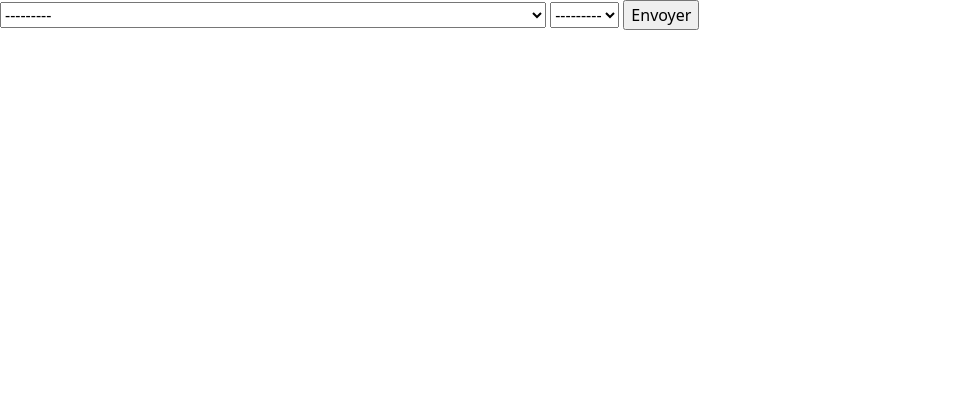
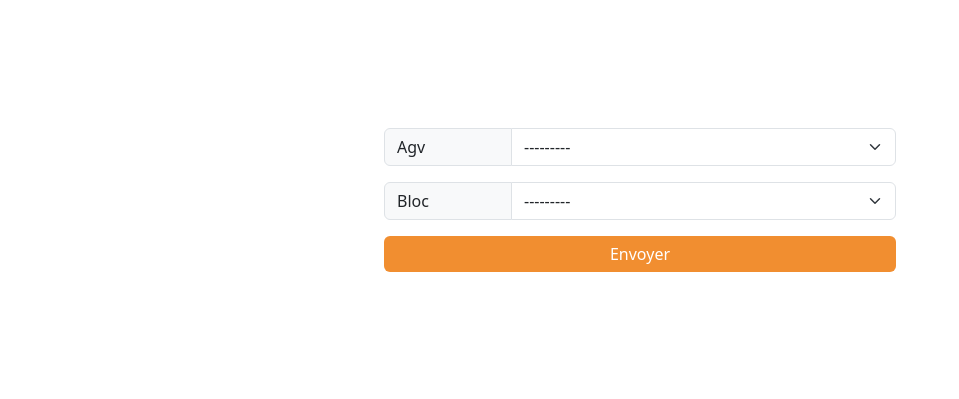
Before and after one commit to OussamaElm0/agv-control-panel, a Django app: page / in a window 1280 px wide. Shown: the top 399 px of the page, without its empty margins (0-959 px from the left). Run offline with Django 5.2, Linux system fonts and the light colour scheme; data comes from the database, SQL or seed files in the repository; parts of the project's set-up code (start-up, migrations or seed data) failed here and were passed over.

Commit message:
Costumize 'send command' form

```diff
--- a/commandes/forms.py
+++ b/commandes/forms.py
@@ -4,8 +4,9 @@ from agv.models import Agv
 from blocs.models import Bloc
 
 class CommandeForm(forms.ModelForm):
-    id_agv = forms.ModelChoiceField(queryset= Agv.objects.all())
-    id_bloc = forms.ModelChoiceField(queryset= Bloc.objects.all())
+    attriutes = {'class': "form-select"}
+    id_agv = forms.ModelChoiceField(queryset= Agv.objects.all(),widget=forms.Select(attrs=attriutes), label="Agv")
+    id_bloc = forms.ModelChoiceField(queryset= Bloc.objects.all(), widget=forms.Select(attrs=attriutes), label="Bloc")
 
     class Meta:
         model = Commande
--- /dev/null
+++ b/static/css/commandes/send.css
@@ -0,0 +1,19 @@
+main {
+    display: flex;
+    justify-content: center;
+    align-items: center;
+    height: 50vh;
+}
+.form-group {
+    display: flex;
+    flex-direction: row;
+}
+form {
+    width: 40%;
+}
+form button {
+    width: 100%;
+    background-color: #F18E30 !important;
+    color: white !important;
+    border: none !important;
+}
--- a/templates/commandes/send.html
+++ b/templates/commandes/send.html
@@ -1,15 +1,27 @@
 {% extends "layouts/app.html" %}
+{% load static %}
 
-{% block title %}
-    Envoyer Agv
-{% endblock title %}
+{% block head %}
+    <title>Envoyer Agv</title>
+    <link rel="stylesheet" href="{% static 'css/commandes/send.css' %}">
+{% endblock head %}
 
 {% block content %}
     <form method="post" action='{% url "sendCommand"%}'>
         {% csrf_token %}
         {% for field in form %}
-            {{ field }}
+            <div class="input-group mb-3">
+                <label for="{{ field.id_for_label }}" class="input-group-text col-3">{{ field.label }}</label>
+                {{ field }}
+                {% if field.errors %}
+                    <ul class="errors">
+                        {% for error in field.errors %}
+                            <li>{{ error }}</li>
+                        {% endfor %}
+                    </ul>
+                {% endif %}
+            </div>
         {% endfor %}
-        <input type="submit" value="Envoyer">
+        <button type="submit" class="btn btn-success">Envoyer</button>
     </form>
 {% endblock content %}
--- a/templates/layouts/app.html
+++ b/templates/layouts/app.html
@@ -1,12 +1,12 @@
-{% load static %}
 <!DOCTYPE html>
 <html>
 <head>
-    <title>{% block title %}
+    {% block head %}
 
-    {% endblock title %}</title>
+    {% endblock head %}
     <link href="https://cdn.jsdelivr.net/npm/bootstrap@5.3.3/dist/css/bootstrap.min.css" rel="stylesheet"
     integrity="sha384-QWTKZyjpPEjISv5WaRU9OFeRpok6YctnYmDr5pNlyT2bRjXh0JMhjY6hW+ALEwIH" crossorigin="anonymous">
+
 </head>
 <body>
     <main>
```
Also changed, not shown: templates/admin/login.html (line endings or trailing spaces).
